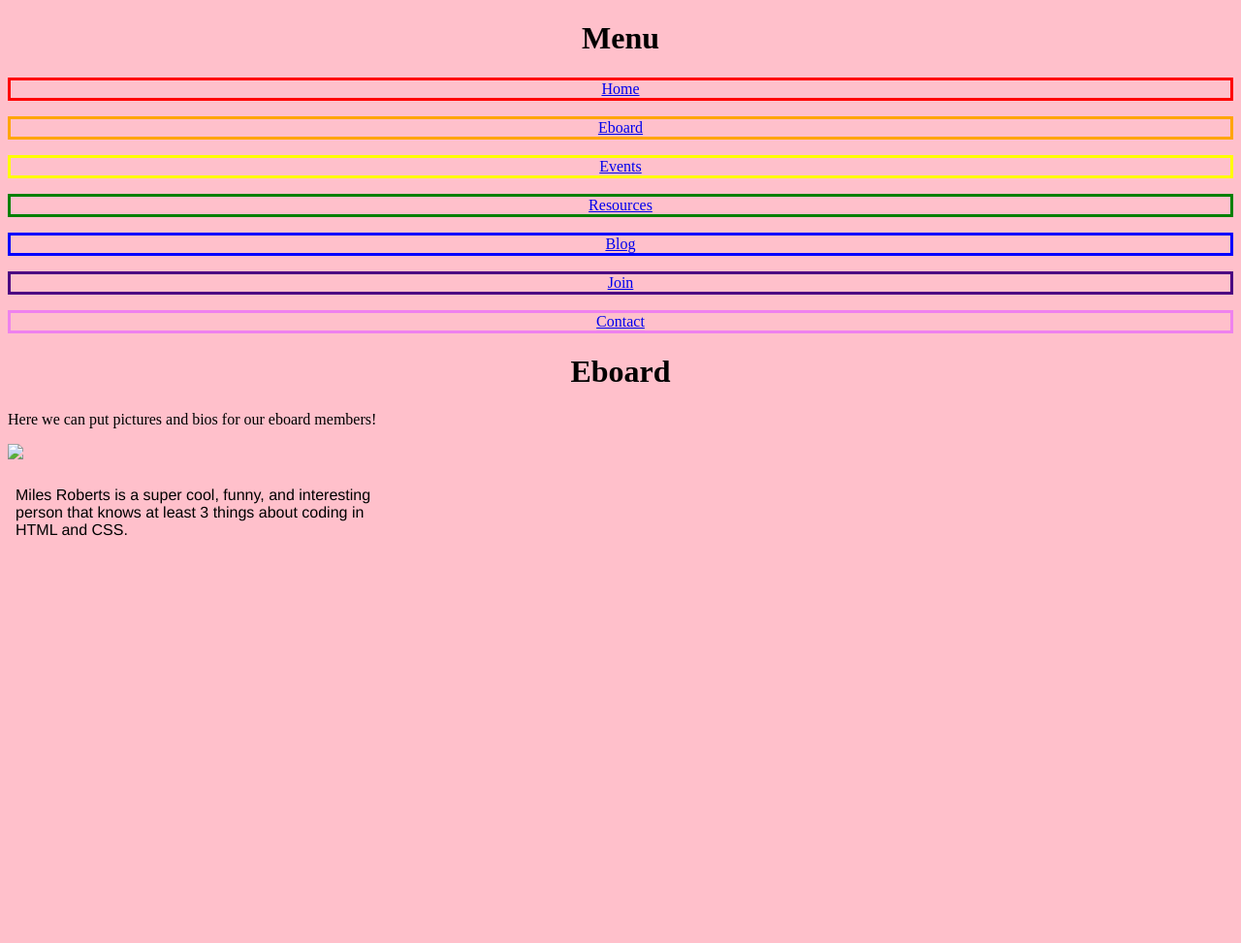
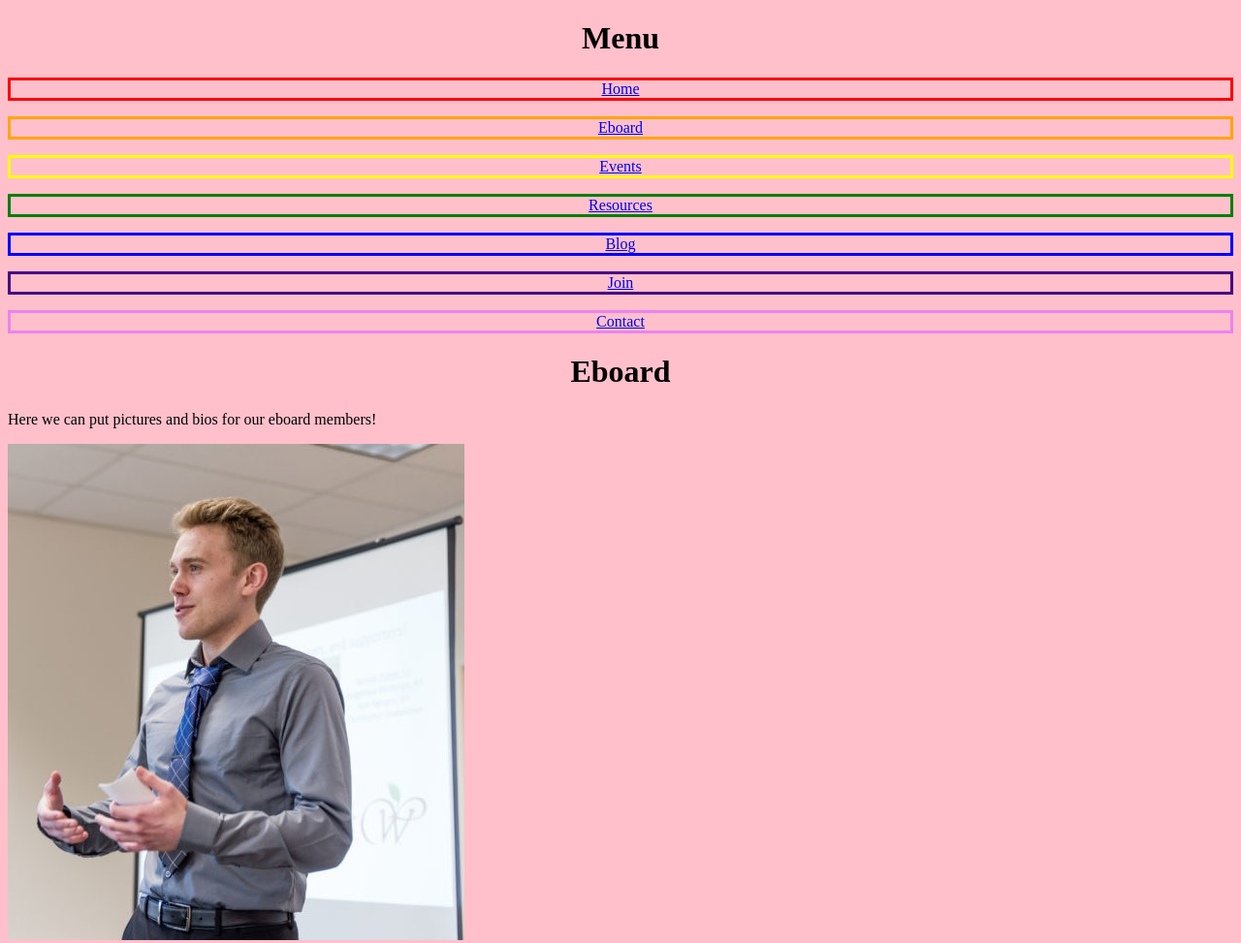
Before and after one commit to qtgrad/qtgrad.github.io, a plain HTML site: page eboard.html in a window 1280 px wide. Shown: the top 973 px of the page at 97% size. Before the commit the page ends 914 px from the top, so only its background shows below. Drawn offline with Linux system fonts and the light colour scheme; files whose address does not match are found by name.

Commit message:
Fix image link

```diff
--- a/eboard.html
+++ b/eboard.html
@@ -19,7 +19,7 @@
 
 		<p>Here we can put pictures and bios for our eboard members!</p>
 
-		<img src="treasurer.jpeg" style="max-width:100%;height:auto;"/>
+		<img src="images/treasurer.jpeg" style="max-width:100%;height:auto;"/>
 
 		<div id="list"><p><iframe src="bios/treasurer.html" width=400 height=400 frameborder=0 ></iframe></p></div>
 	</body>
```
